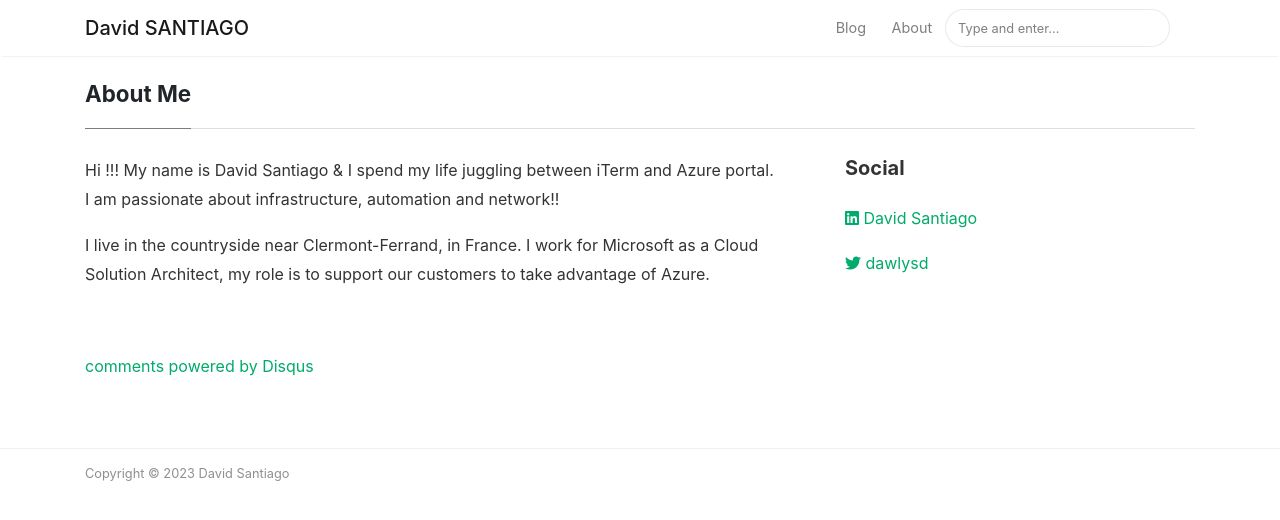
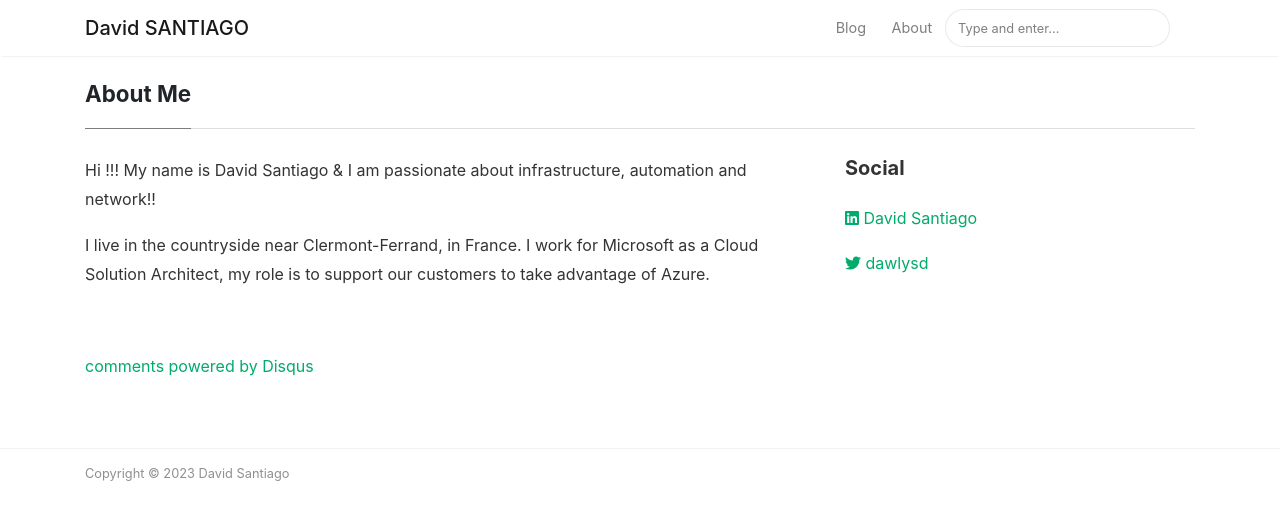
Before and after one commit to davidsntg/dawlysd.github.com, a Jekyll site: the page built from _pages/about.md, in a window 1280 px wide. Shown: the top 520 px of the page. Built offline with Jekyll 4.4.1, drawn with Linux system fonts in a browser that asks for light colours; nearby versions of some CDN libraries; comment, search, counter and statistics services are not loaded.

Commit message:
Update about.md

```diff
--- a/_pages/about.md
+++ b/_pages/about.md
@@ -8,7 +8,7 @@ comments: true
 <div class="row justify-content-between">
 <div class="col-md-8 pr-5">
 
-<p>Hi !!! My name is David Santiago &amp; I spend my life juggling between iTerm and Azure portal. I am passionate about infrastructure, automation and network!!</p>
+<p>Hi !!! My name is David Santiago &amp; I am passionate about infrastructure, automation and network!!</p>
 
 <p>I live in the countryside near Clermont-Ferrand, in France. I work for Microsoft as a Cloud Solution Architect, my role is to support our customers to take advantage of Azure.</p>
 
```
